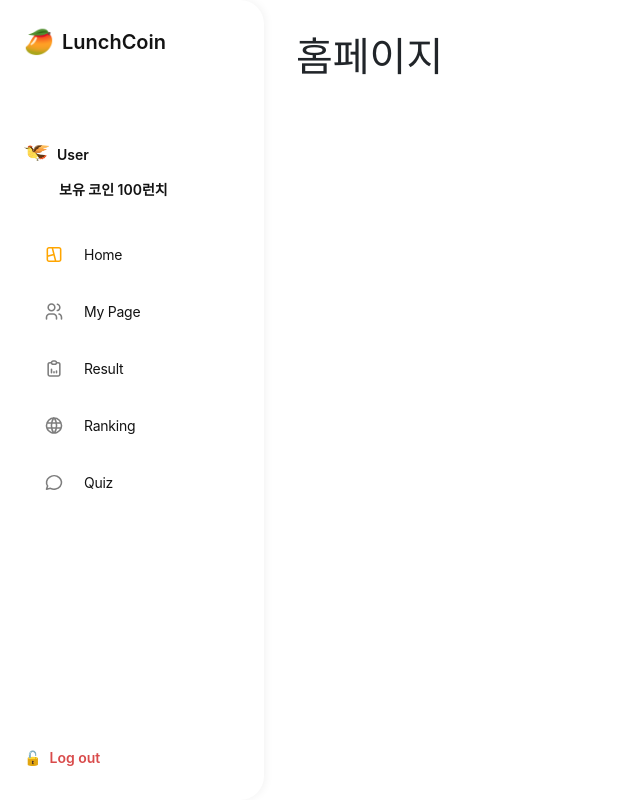
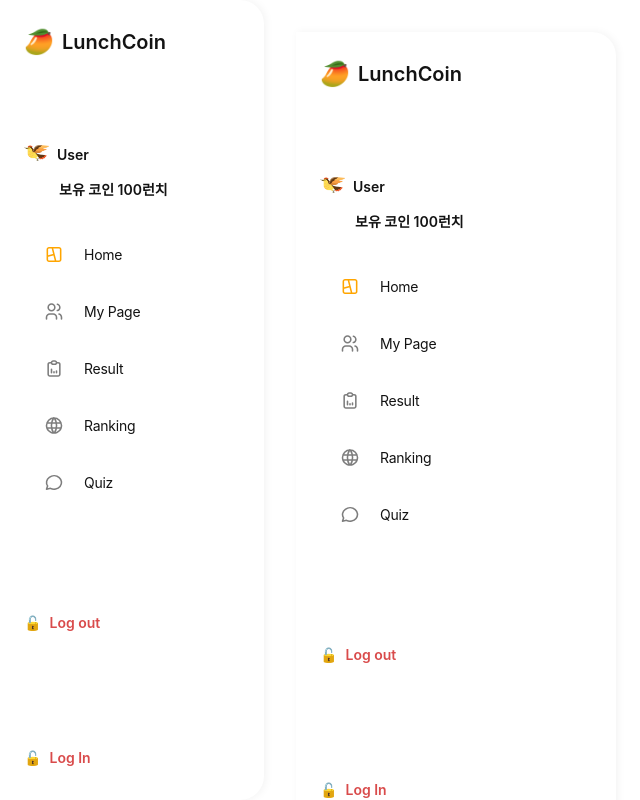
Before and after one commit to Mark-Twain-2025/client, a Next.js app: page /home in a window 1280 px wide. Shown: the top 800 px of the page, without its empty margins (0-640 px from the left). Built offline with nearby package versions, Linux system fonts and the light colour scheme.

Commit message:
[Feat] login

```diff
--- a/src/app/(main)/home/page.tsx
+++ b/src/app/(main)/home/page.tsx
@@ -1,3 +1,15 @@
-export default function HomePage() {
-  return <h1>홈페이지</h1>;
+// app/page.tsx
+import React from 'react';
+import Navbar from '@/components/Navbar/navbar.client';
+
+export default function Home() {
+  return (
+    <div>
+      <Navbar />
+      <div style={{ padding: "2rem" }}>
+        <h1>Welcome to LunchCoin!</h1>
+        <p>왼쪽 메뉴를 눌러 이동해보세요.</p>
+      </div>
+    </div>
+  );
 }
--- a/src/app/page.tsx
+++ b/src/app/page.tsx
@@ -2,7 +2,6 @@ export default function Home() {
   return (
     <div style={{ padding: "24px" }}>
       <h1>Hello</h1>
-      <p>이곳은 홈 페이지입니다.</p>
     </div>
   );
 }
--- a/src/components/Navbar/navbar.client.tsx
+++ b/src/components/Navbar/navbar.client.tsx
@@ -2,26 +2,26 @@
 
 import React from "react";
 import Image from "next/image";
+import { useRouter } from "next/navigation";
 
 const menuItems = [
-  { label: "Home", icon: "/Nav_home.svg" },
-  { label: "My Page", icon: "/Nav_mypage.svg" },
-  { label: "Result", icon: "/Nav_result.svg" },
-  { label: "Ranking", icon: "/Nav_ranking.svg" },
-  { label: "Quiz", icon: "/Nav_quiz.svg" },
+  { label: "Home", icon: "/Nav_home.svg", href: "/" },
+  { label: "My Page", icon: "/Nav_mypage.svg", href: "/mypage" },
+  { label: "Result", icon: "/Nav_result.svg", href: "/result" },
+  { label: "Ranking", icon: "/Nav_ranking.svg", href: "/ranking" },
+  { label: "Quiz", icon: "/Nav_quiz.svg", href: "/quiz" },
 ];
 
 export default function Navbar() {
+  const router = useRouter();
+
   return (
     <aside style={styles.sidebar}>
-      {/* 상단 컨텐츠: 로고, 유저 정보, 메뉴 */}
       <div>
-        {/* 로고 */}
         <div style={styles.header}>
           🥭 <span style={styles.logoText}>LunchCoin</span>
         </div>
 
-        {/* 유저 정보 */}
         <div style={styles.userCard}>
           <div style={styles.userInfo}>
             <Image style={styles.userImage} src="/default_bird.png" alt="user" width={25} height={25} />
@@ -30,10 +30,13 @@ export default function Navbar() {
           <div style={styles.coinText}>보유 코인 100런치</div>
         </div>
 
-        {/* 메뉴 항목 */}
         <nav style={{ ...styles.menuList, marginTop: "32px" }}>
           {menuItems.map((item) => (
-            <div key={item.label} style={styles.menuItem}>
+            <div
+              key={item.label}
+              style={styles.menuItem}
+              onClick={() => router.push(item.href)}
+            >
               <Image src={item.icon} alt={item.label} width={20} height={20} />
               <span style={styles.menuLabel}>{item.label}</span>
             </div>
@@ -41,9 +44,17 @@ export default function Navbar() {
         </nav>
       </div>
 
-      {/* 하단 로그아웃 버튼 */}
-      <button style={styles.logout}>
+      <button
+        style={styles.logout}
+        onClick={() => router.push("/")}
+      >
         🔓 <span style={{ marginLeft: "8px" }}>Log out</span>
+      </button>
+      <button
+        style={styles.logout}
+        onClick={() => router.push("/login")}
+      >
+        🔓 <span style={{ marginLeft: "8px" }}>Log In</span>
       </button>
     </aside>
   );
@@ -86,23 +97,34 @@ const styles: { [key: string]: React.CSSProperties } = {
     display: "flex",
     alignItems: "center",
     gap: "8px",
-    marginTop: "30px"
+    marginTop: "30px",
   },
   userImage: {
-    marginTop: "27px"
+    marginTop: "27px",
   },
   userName: {
     color: "#131313",
     fontSize: "14px",
     fontWeight: 600,
-    marginTop: "30px"
+    marginTop: "30px",
   },
   coinText: {
     color: "#131313",
     fontSize: "14px",
     fontWeight: 600,
     marginLeft: "35px",
-    marginTop: "10px"
+    marginTop: "10px",
+  },
+  login: {
+    display: "flex",
+    alignItems: "center",
+    background: "none",
+    border: "none",
+    color: "#D94B4B",
+    fontSize: "14px",
+    fontWeight: 600,
+    cursor: "pointer",
+    padding: "8px 0",
   },
   logout: {
     display: "flex",
@@ -131,5 +153,6 @@ const styles: { [key: string]: React.CSSProperties } = {
     fontSize: "14px",
     letterSpacing: "-0.25px",
     fontWeight: 400,
+    transition: "background 0.2s",
   },
 };
```
